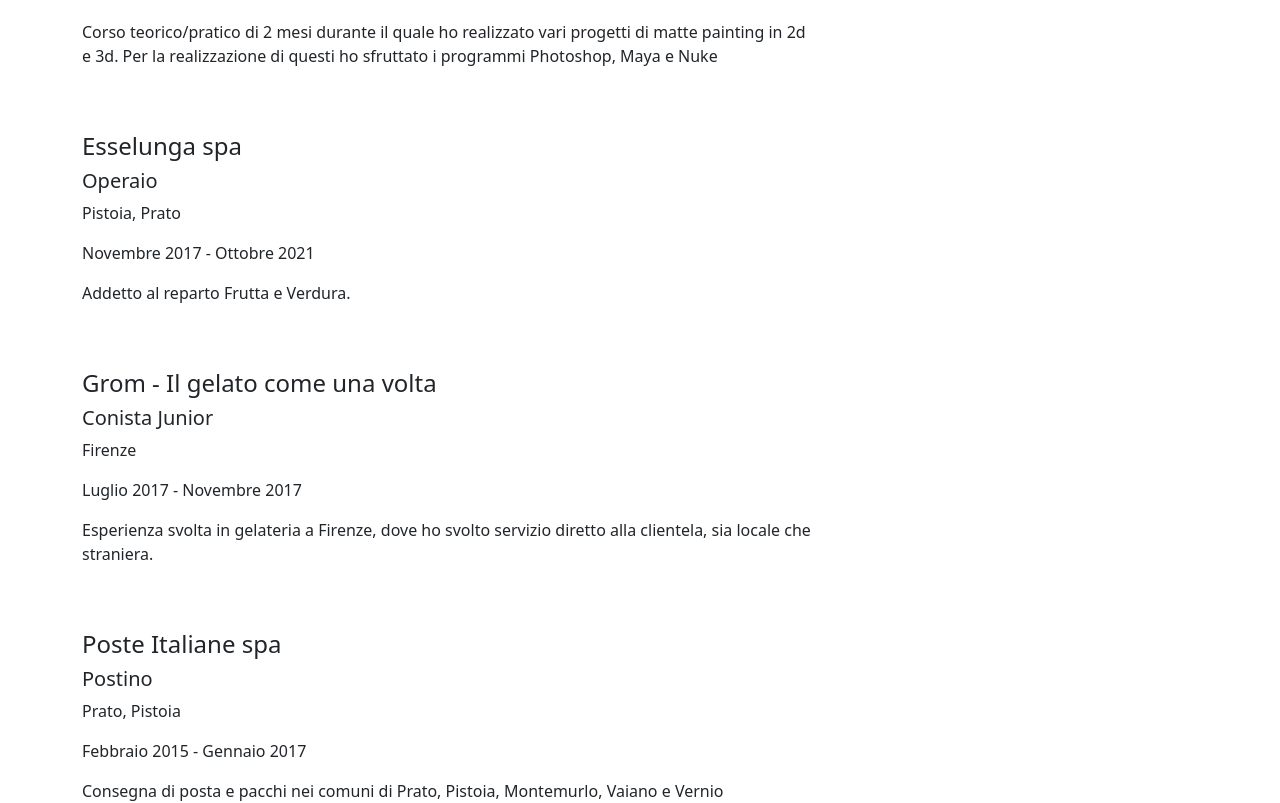
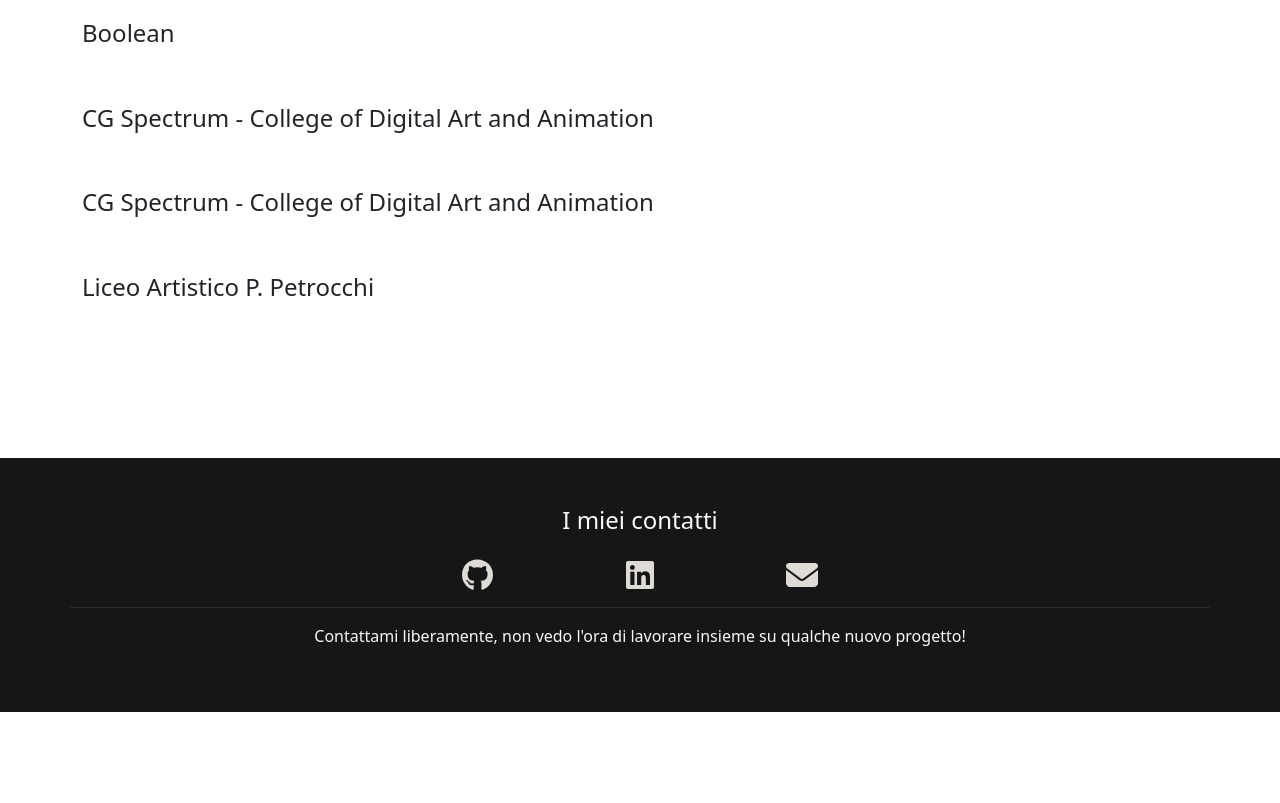
Before and after one commit to LorenzoNicco/LorenzoNicco.github.io, a Vue app: page /bio in a window 1280 px wide. Shown: the part 1766-2569 px from the top of the page. After the commit the page ends 2478 px from the top, so only its background shows below. Built offline with nearby package versions, Linux system fonts and the light colour scheme.

Commit message:
Add modali in roadmap

```diff
--- a/src/components/RoadmapSection.vue
+++ b/src/components/RoadmapSection.vue
@@ -9,15 +9,42 @@
 
 <template>
     <div class="col-8 mb-5">
-        <h4>{{ data.company }}</h4>
+        <h4 data-bs-toggle="modal" :data-bs-target="'#'+data.id">{{ data.company }}</h4>
 
-        <h5>{{ data.title }}</h5>
+        <!-- Modal -->
+        <div class="modal fade" :id="data.id" tabindex="-1" aria-labelledby="exampleModalLabel" aria-hidden="true">
+            <div class="modal-dialog modal-dialog-centered">
+                <div class="modal-content">
+                    <div class="modal-header">
+                        <h2 class="modal-title fs-5" id="exampleModalLabel">{{ data.title }}</h2>
+
+                        <button type="button" class="btn-close" data-bs-dismiss="modal" aria-label="Close"></button>
+                    </div>
+
+                    <div class="modal-body">
+                        <h5>🏢 {{ data.company }}</h5>
+
+                        <p>🗺 {{ data.location }}</p>
+
+                        <p>⏳ {{ data.duration }}</p>
+
+                        <p>❔ {{ data.description }}</p>
+                    </div>
+
+                    <div class="modal-footer">
+                        <button type="button" class="btn btn-secondary" data-bs-dismiss="modal">Close</button>
+                    </div>
+                </div>
+            </div>
+        </div>
+
+        <!-- <h5>{{ data.title }}</h5>
 
         <p>{{ data.location }}</p>
 
         <p>{{ data.duration }}</p>
 
-        <p>{{ data.description }}</p>
+        <p>{{ data.description }}</p> -->
     </div>
 </template>
 
--- a/src/pages/AppBio.vue
+++ b/src/pages/AppBio.vue
@@ -10,6 +10,7 @@
                 data: {
                     experiences: [
                         {
+                            id: 'Boolean-experience',
                             company: 'Boolean',
                             title: 'Jr Full Stack Web Developer Trainee',
                             location: 'Remote',
@@ -17,36 +18,17 @@
                             description: 'Corso teorico/pratico della durata di 6 mesi, durante il quale mi sono cimentato nella realizzazione di progetti ispirati a siti e web app realmente esistenti (ad esempio: WatsApp web, Spotify e Dropbox). I progetti realizzati durante il corso presentavano una difficoltà sempre crescente e delle scadenze variabili.'
                         },
                         {
+                            id: 'The-Focus',
                             company: 'The Focus',
                             title: '3D DMP Trainee',
                             location: 'Remote',
                             duration: 'Settembre 2021 - Novembre 2021',
                             description: 'Corso teorico/pratico di 2 mesi durante il quale ho realizzato vari progetti di matte painting in 2d e 3d. Per la realizzazione di questi ho sfruttato i programmi Photoshop, Maya e Nuke'
                         },
-                        {
-                            company: 'Esselunga spa',
-                            title: 'Operaio',
-                            location: 'Pistoia, Prato',
-                            duration: 'Novembre 2017 - Ottobre 2021',
-                            description: 'Addetto al reparto Frutta e Verdura.'
-                        },
-                        {
-                            company: 'Grom - Il gelato come una volta',
-                            title: 'Conista Junior',
-                            location: 'Firenze',
-                            duration: 'Luglio 2017 - Novembre 2017',
-                            description: 'Esperienza svolta in gelateria a Firenze, dove ho svolto servizio diretto alla clientela, sia locale che straniera.'
-                        },
-                        {
-                            company: 'Poste Italiane spa',
-                            title: 'Postino',
-                            location: 'Prato, Pistoia',
-                            duration: 'Febbraio 2015 - Gennaio 2017',
-                            description: 'Consegna di posta e pacchi nei comuni di Prato, Pistoia, Montemurlo, Vaiano e Vernio'
-                        },
                     ],
                     education: [
                         {
+                            id: 'Boolean-education',
                             company: 'Boolean',
                             title: 'Master in Web Development',
                             location: 'Remoto',
@@ -54,6 +36,7 @@
                             description: 'Percorso di studi intensivo di 700 ore, finalizzato all\'apprendimento degli strumenti necessari allo sviluppo di siti e applicazioni web.'
                         },
                         {
+                            id: 'CG-Spectrum-diploma',
                             company: 'CG Spectrum - College of Digital Art and Animation',
                             title: 'Advanced Concept Art',
                             location: 'Remoto',
@@ -61,6 +44,7 @@
                             description: 'Percorso di studi intensivo di 700 ore, finalizzato all\'apprendimento degli strumenti necessari allo sviluppo di siti e applicazioni web.' //correggere
                         },
                         {
+                            id: 'CG-Spectrum-certificate',
                             company: 'CG Spectrum - College of Digital Art and Animation',
                             title: 'Introduction to Concept Art & Illustration',
                             location: 'Remoto',
@@ -68,6 +52,7 @@
                             description: 'Percorso di studi intensivo di 700 ore, finalizzato all\'apprendimento degli strumenti necessari allo sviluppo di siti e applicazioni web.' //correggere
                         },
                         {
+                            id: 'Liceo-Petrocchi',
                             company: 'Liceo Artistico P. Petrocchi',
                             title: 'Diploma in Architettura e Arredamento',
                             location: 'Pistoia',
```
